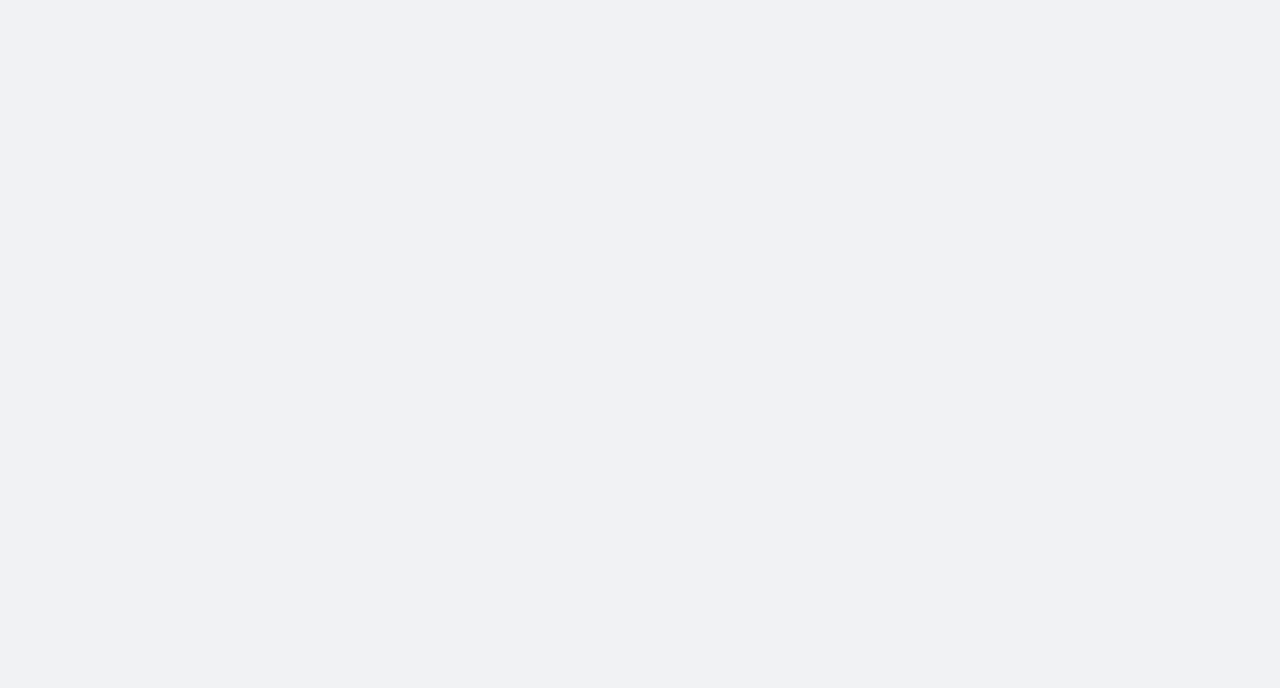
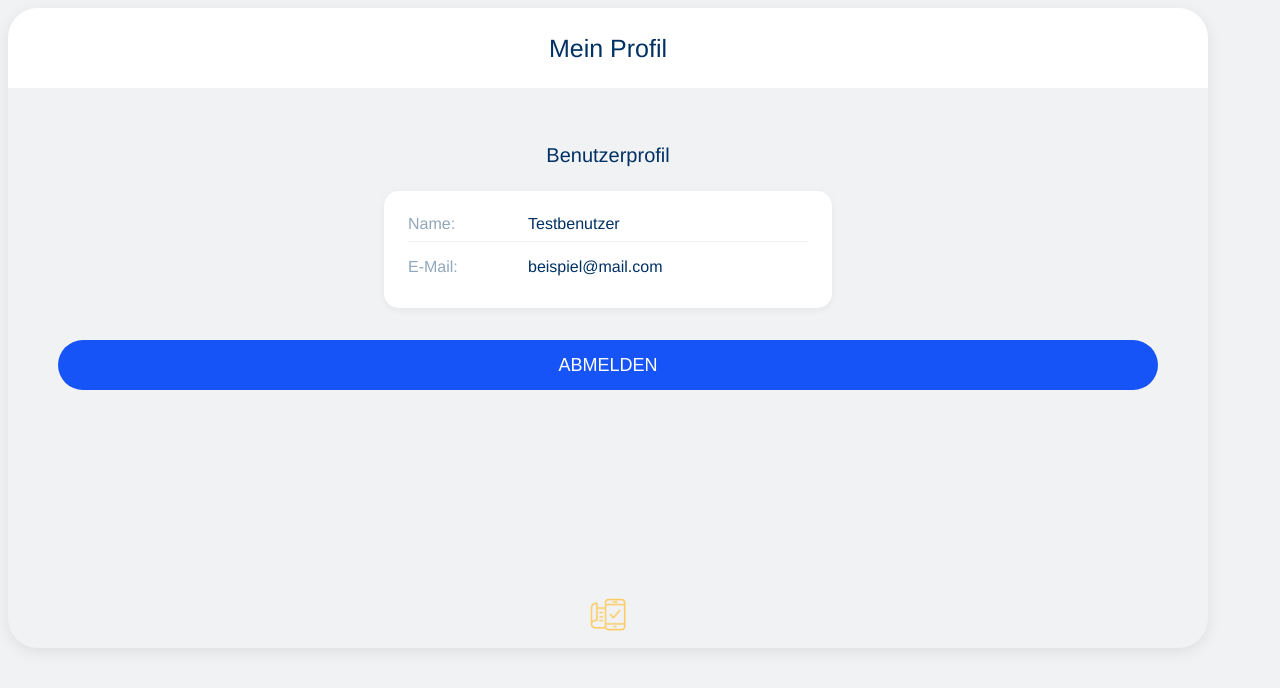
Before and after one commit to edwingutar/smartBauDoc, an Angular app in the folder frontend/: page /profil-view in a window 1280 px wide. Before the commit this address led to /. Shown: the top 688 px of the page. Built offline with nearby package versions, Linux system fonts and the light colour scheme.

Commit message:
Frontend- Profil-View Komponente implementiert

```diff
--- a/frontend/src/app/app.routes.ts
+++ b/frontend/src/app/app.routes.ts
@@ -16,6 +16,7 @@ import { ProjectAddViewComponent} from "./components/views/project-add-view/proj
 import { DailyReportComponent } from './components/daily-report/daily-report.component';
 import { TicketOverviewComponent } from './components/ticket-overview/ticket-overview.component';
 import { DailyReportViewComponent } from './components/views/daily-report-view/daily-report-view.component';
+import { ProfilViewComponent } from './components/profil-view/profil-view.component';
 
 
 export const routes: Routes = [
@@ -36,4 +37,5 @@ export const routes: Routes = [
   { path: 'menuBar/dailyReport', component: DailyReportViewComponent },
   { path: 'daily-report', component: DailyReportComponent },
   { path: 'tickets', component: TicketOverviewComponent },
+  {path: 'profil-view', component: ProfilViewComponent}
 ];
--- /dev/null
+++ b/frontend/src/app/components/profil-view/profil-view.component.css
@@ -0,0 +1,106 @@
+.profile-container {
+  display: flex;
+  flex-direction: column;
+  align-items: center;
+  width: 100%;
+  padding: 0.5rem 1rem;
+  box-sizing: border-box;
+  height: auto;
+}
+
+.profile-header {
+  display: flex;
+  flex-direction: column;
+  align-items: center;
+  margin-bottom: 1.5rem;
+  margin-top: 1rem;
+}
+
+.profile-icon {
+  width: 80px;
+  height: 80px;
+  border-radius: 50%;
+  background-color: #f1f2f4;
+  display: flex;
+  justify-content: center;
+  align-items: center;
+  margin-bottom: 1rem;
+}
+
+.profile-icon img {
+  width: 50px;
+  height: 50px;
+}
+
+.profile-title {
+  font-family: "Helvetica Neue", sans-serif;
+  color: #013063;
+  font-size: 20px;
+  font-weight: 500;
+  margin: 0;
+}
+
+.profile-content {
+  width: 100%;
+  max-width: 400px;
+  background-color: white;
+  border-radius: 15px;
+  padding: 1.5rem;
+  margin-bottom: 2rem;
+  box-shadow: 0 2px 8px rgba(0,0,0,0.05);
+}
+
+.profile-item {
+  display: flex;
+  margin-bottom: 1rem;
+  padding-bottom: 0.5rem;
+  border-bottom: 1px solid #f1f2f4;
+}
+
+.profile-item:last-child {
+  margin-bottom: 0;
+  border-bottom: none;
+}
+
+.item-label {
+  width: 30%;
+  font-family: "Helvetica Neue", sans-serif;
+  color: #91A7BA;
+  font-size: 16px;
+  font-weight: 400;
+}
+
+.item-value {
+  width: 70%;
+  font-family: "Helvetica Neue", sans-serif;
+  color: #013063;
+  font-size: 16px;
+  font-weight: 400;
+  word-break: break-word;
+}
+
+.button-container {
+  display: flex;
+  justify-content: center;
+  width: 100%;
+  max-width: 400px;
+}
+
+/* Responsive Anpassungen */
+@media (max-width: 600px) {
+  .profile-content {
+    padding: 1rem;
+  }
+
+  .profile-item {
+    flex-direction: column;
+  }
+
+  .item-label, .item-value {
+    width: 100%;
+  }
+
+  .item-label {
+    margin-bottom: 0.3rem;
+  }
+}
--- /dev/null
+++ b/frontend/src/app/components/profil-view/profil-view.component.html
@@ -0,0 +1,28 @@
+<app-window-title [title]="title">
+  <div class="profile-container">
+    <div class="profile-header">
+      <h2 class="profile-title">Benutzerprofil</h2>
+    </div>
+
+    <div class="profile-content">
+      <div class="profile-item">
+        <div class="item-label">Name:</div>
+        <div class="item-value">{{currentUser.name}}</div>
+      </div>
+
+      <div class="profile-item">
+        <div class="item-label">E-Mail:</div>
+        <div class="item-value">{{currentUser.email}}</div>
+      </div>
+    </div>
+
+    <div class="button-container">
+      <app-confirm-button
+        [title]="'ABMELDEN'"
+        [colorBackground]="'#1654F7'"
+        [colorText]="'#FFFFFF'"
+        [onClick]="logout">
+      </app-confirm-button>
+    </div>
+  </div>
+</app-window-title>
--- /dev/null
+++ b/frontend/src/app/components/profil-view/profil-view.component.ts
@@ -0,0 +1,82 @@
+import { Component, Input, OnInit } from '@angular/core';
+import { CommonModule } from '@angular/common';
+import { WindowTitleComponent } from '../window-title/window-title.component';
+import { AuthService } from '../../services/auth.service';
+import { ConfirmButtonComponent } from '../confirm-button/confirm-button.component';
+import { Router } from '@angular/router';
+import { HttpClient } from '@angular/common/http';
+
+@Component({
+  selector: 'app-profil-view',
+  standalone: true,
+  imports: [
+    CommonModule,
+    WindowTitleComponent,
+    ConfirmButtonComponent
+  ],
+  templateUrl: './profil-view.component.html',
+  styleUrls: ['./profil-view.component.css']
+})
+export class ProfilViewComponent implements OnInit {
+  @Input() title: string = 'Mein Profil';
+
+  currentUser = {
+    email: 'beispiel@mail.com',
+    name: 'Testbenutzer'
+  };
+
+  constructor(
+    private authService: AuthService,
+    private router: Router,
+    private http: HttpClient
+  ) {}
+
+  ngOnInit(): void {
+    // Versuchen, Benutzerdaten zu laden, aber nicht zur Login-Seite umleiten
+    this.tryLoadUserData();
+  }
+
+  tryLoadUserData(): void {
+    // Token abrufen
+    const token = localStorage.getItem('token');
+
+    // Wenn kein Token vorhanden ist, zeige Beispieldaten an
+    if (!token) {
+      console.log('Kein Token gefunden, zeige Beispieldaten');
+      return;
+    }
+
+    // Falls Token vorhanden, versuche Daten zu laden
+    this.http.get('http://localhost:8080/api/user/current', {
+      headers: {
+        'Authorization': `Bearer ${token}`
+      }
+    }).subscribe({
+      next: (user: any) => {
+        this.currentUser = {
+          email: user.email,
+          name: user.name
+        };
+      },
+      error: (err) => {
+        console.error('Fehler beim Laden der Benutzerdaten:', err);
+        // Keine Umleitung zur Login-Seite
+      }
+    });
+  }
+
+  logout = () => {
+    // HTTP-Request zum Abmelden beim Server
+    this.http.post('http://localhost:8080/api/logout', {}).subscribe({
+      next: () => {
+        this.authService.logout();
+        this.router.navigate(['/login']);
+      },
+      error: (err) => {
+        console.error('Fehler beim Logout:', err);
+        this.authService.logout();
+        this.router.navigate(['/login']);
+      }
+    });
+  }
+}
--- a/frontend/src/app/services/auth.service.ts
+++ b/frontend/src/app/services/auth.service.ts
@@ -6,6 +6,10 @@ import { Observable } from 'rxjs';
 @Injectable({ providedIn: 'root' })
 
 export class AuthService {
+  logout() {
+      console.log('Ausgeloggt');
+      // Hier könntest du später Token entfernen, Session beenden, etc.
+  }
   constructor(private http: HttpClient) {}
 
 //registerservice
```
